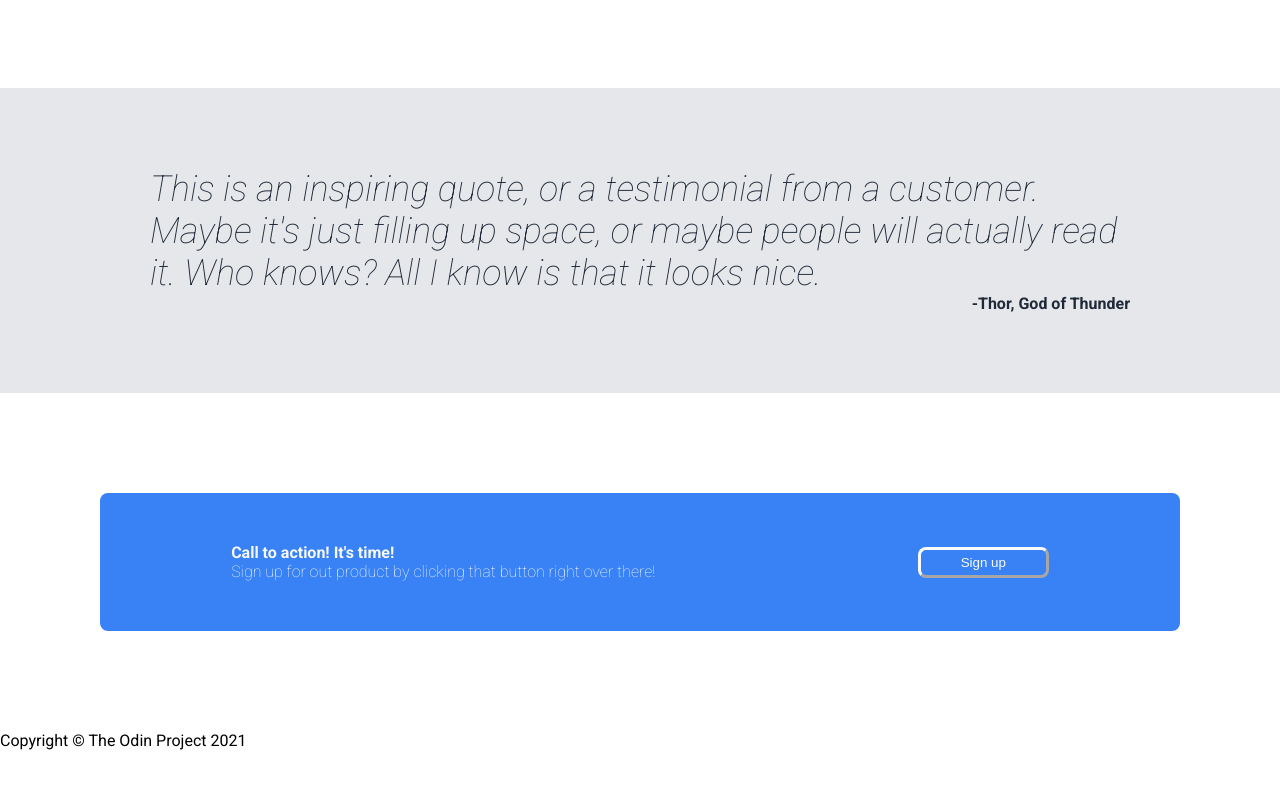
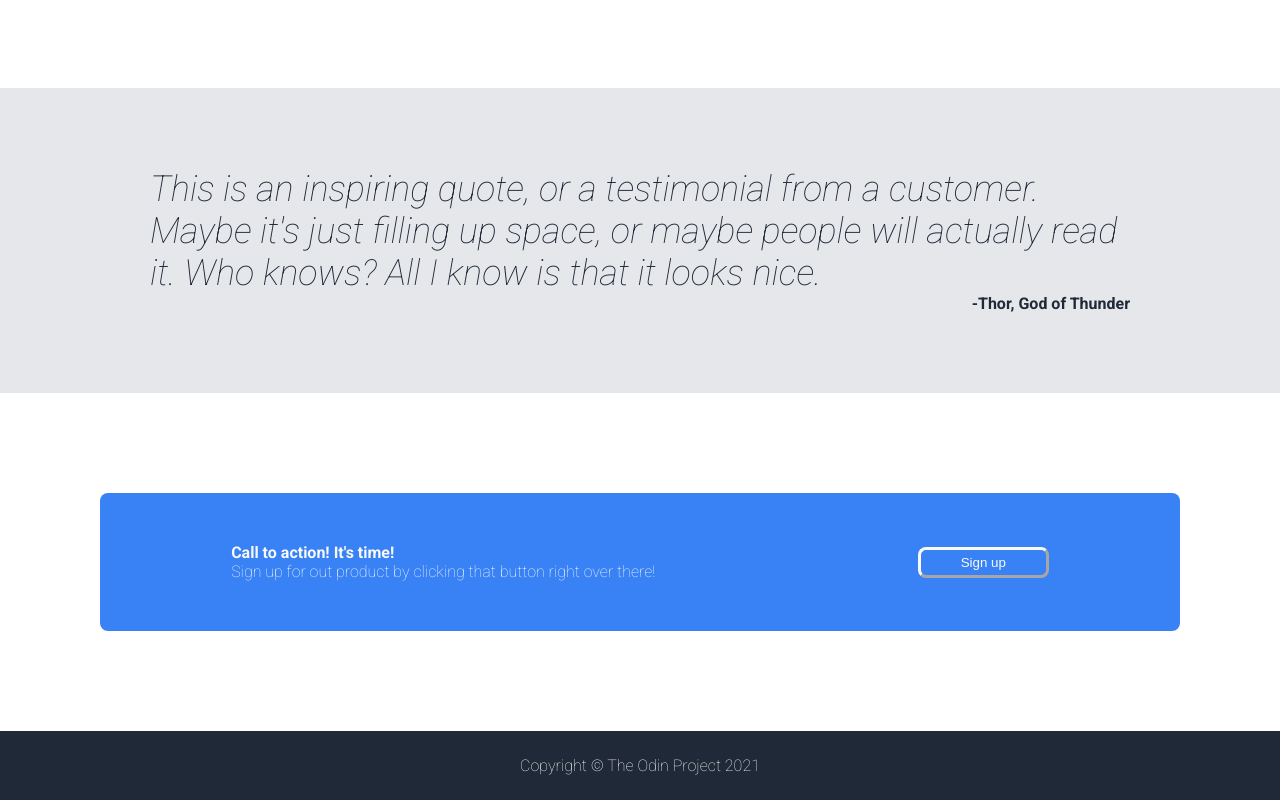
Before and after one commit to na-balazs/landing-page, a plain HTML site: page index.html in a window 1280 px wide. Shown: the part 893-1693 px from the top of the page. Before the commit the page ends 1643 px from the top, so only its background shows below. Drawn offline with Linux system fonts and the light colour scheme.

Commit message:
Forgot the footer.

```diff
--- a/index.html
+++ b/index.html
@@ -63,6 +63,6 @@
         </div>
         <span><button class="sign-up">Sign up</button></span>
     </div>
-    <footer>Copyright © The Odin Project 2021</footer>
+    <footer class="footer">Copyright © The Odin Project 2021</footer>
 </body>
 </html>
--- a/styles.css
+++ b/styles.css
@@ -156,3 +156,12 @@ ul {
 .marketing {
     font-weight: lighter;
 }
+
+.footer {
+    padding-top: 25px;
+    padding-bottom: 25px;
+    background-color: #1F2937;
+    color: #F9FAF8;
+    font-weight: lighter;
+    text-align: center;
+}
```
